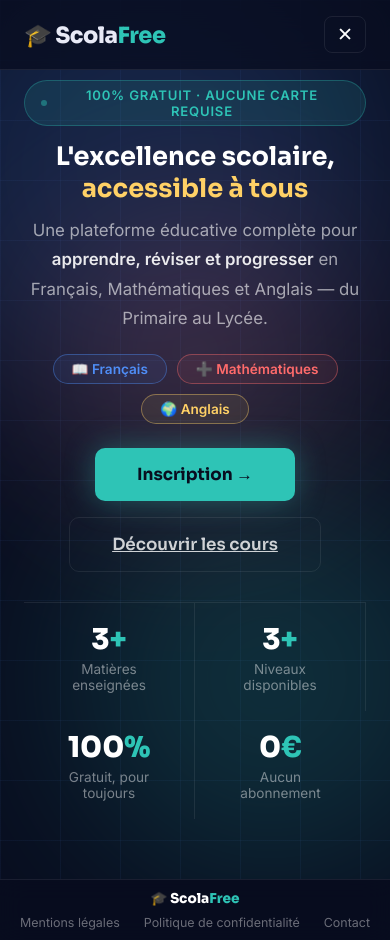
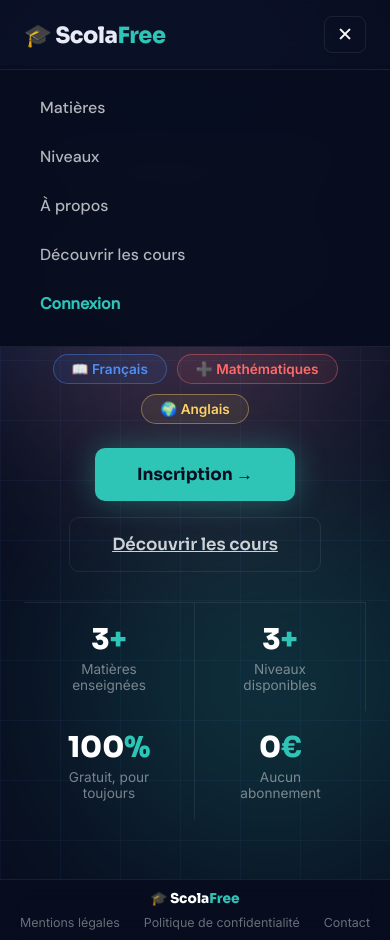
Before and after one commit to Ced62800/ScolaFree, a Next.js app: page / in a window 390 px wide. Both pictures are taken after a click on the button "Menu". Built offline with nearby package versions, Linux system fonts and the light colour scheme; no server answers.

Commit message:
Fix hamburger menu mobile

```diff
--- a/app/globals.css
+++ b/app/globals.css
@@ -1498,6 +1498,9 @@ body:has(.admin-page) footer {
   padding: 20px 24px;
   gap: 4px;
 }
+.mobile-menu.mobile-menu-open {
+  display: flex;
+}
 .mobile-menu a,
 .mobile-menu button {
   display: block;
--- a/app/page.tsx
+++ b/app/page.tsx
@@ -45,7 +45,6 @@ export default function Home() {
           🎓 Scola<span>Free</span>
         </div>
 
-        {/* Menu desktop */}
         <div className="nav-links">
           <a href="#">Matières</a>
           <a href="#">Niveaux</a>
@@ -74,7 +73,6 @@ export default function Home() {
           )}
         </div>
 
-        {/* Bouton hamburger mobile */}
         <button
           className="hamburger"
           onClick={() => setMenuOpen(!menuOpen)}
@@ -84,9 +82,7 @@ export default function Home() {
         </button>
       </nav>
 
-      {/* Menu mobile overlay */}
-      {menuOpen && (
-        <div className="mobile-menu">
+      <div className={`mobile-menu${menuOpen ? " mobile-menu-open" : ""}`}>
         <a href="#" onClick={() => setMenuOpen(false)}>
           Matières
         </a>
@@ -122,7 +118,6 @@ export default function Home() {
           </>
         )}
       </div>
-      )}
 
       <section className="hero">
         <div className="blob blob-1"></div>
```
Lines whose indentation alone changed are shown as unchanged.
